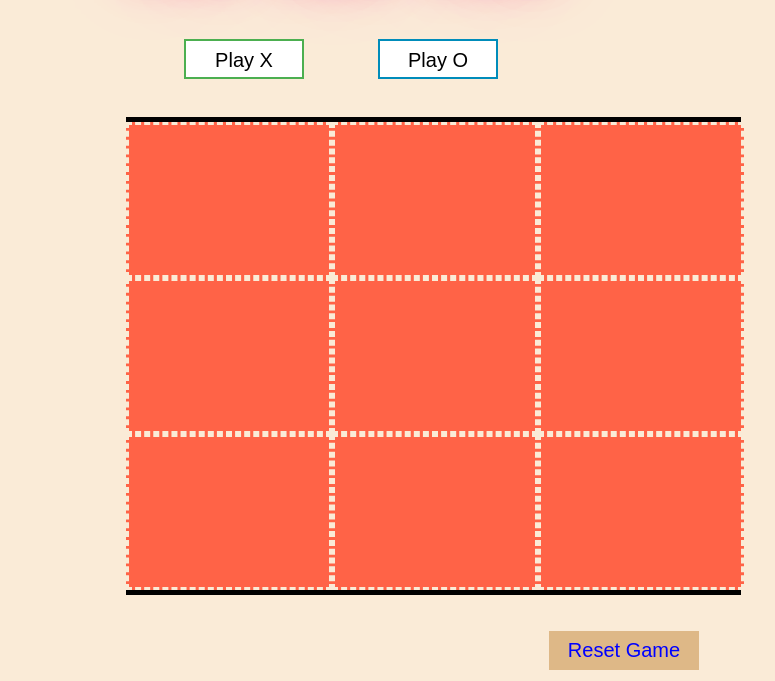
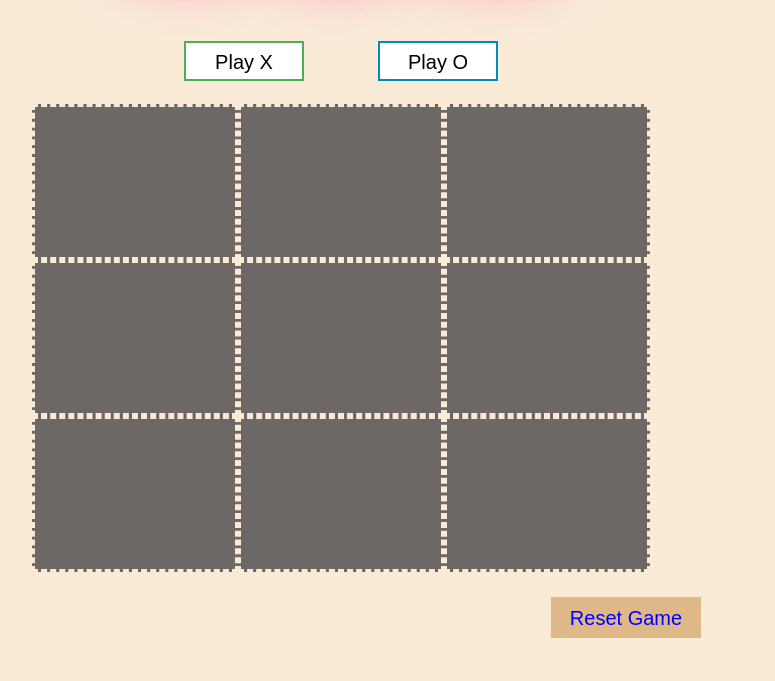
Before and after one commit to Nash600/tic_tac_project1, a plain HTML site: page index.html in a window 1280 px wide. Shown: the part 159-840 px from the top of the page, without its empty margins (299-1074 px from the left). Drawn offline with nearby package versions, Linux system fonts and the light colour scheme.

Commit message:
change board style

```diff
--- a/style.css
+++ b/style.css
@@ -8,31 +8,25 @@ h1 {
 	text-shadow: 0 0 5px #fff, 0 0 10px #fff, 0 0 15px #fff, 0 0 20px #ff2d95, 0 0 30px #4b6985, 0 0 40px #ff2d95, 0 0 50px #ff2d95, 0 0 75px #ff2d95;
 	letter-spacing: 5px;
     font: 80px 'MisoRegular';
+    border-bottom: #4CAF50 2px solid;
 
 }
-
 
 .container {
 
     display: flex;
-    margin-left: 33%;
-    margin-top: 3%;
-    border-top: solid 5px;
-    border-bottom: solid 5px;
-    width:615px;
+    justify-content: center;
+   /* margin-left: 33%;
+    margin-top: 2%;
+    border-top: solid 5px orange;
+    border-bottom: solid 5px orange;
+    width:615px;*/
 
 
 }
-.flex-container {
-    padding: 0;
-   /* justify-content: space-around;*/
-   justify-content: center;
-   font-family: Fantasy;
-
-  }
 
   .flex-item {
-    background: tomato;
+    background: rgb(109, 103, 102);
    /* padding: 0px;*/
     width: 200px;
     height: 150px;
@@ -47,6 +41,9 @@ h1 {
 
 
   }
+  .flex-item:hover {
+      background-color:rgb(236, 87, 94);
+  }
     button {
         background-color: burlywood; /* Green */
         border: none;
@@ -55,11 +52,9 @@ h1 {
         text-align: center;
         text-decoration: none;
         display: inline-block;
+        margin-bottom: 23px;
         font-size: 16px;
         cursor: pointer;
-
-
-
 
       }
       #x{
@@ -94,9 +89,12 @@ h1 {
         border: 2px solid #008CBA;
         font-family: Fantasy;
       }
+
 #reset {
-    margin-left:840px;
-    margin-top: 36px;
+    margin-left:842px;
+    margin-top: 25px;
+    margin-bottom: 35px;
+    padding-top: 10px;
     width:150px;
     background-color:burlywood;
     font-size: 1.25em;
```
Also changed, not shown: index.html (+1 -0 lines), 1 other file.
